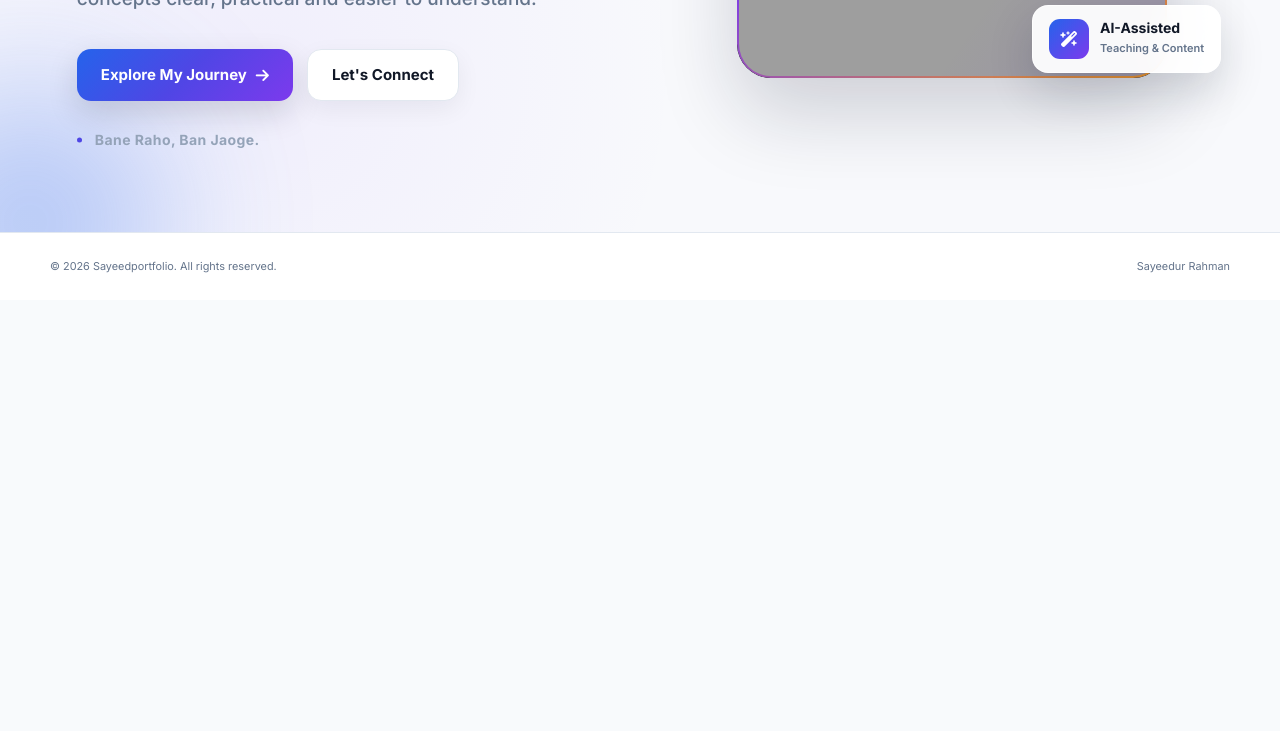
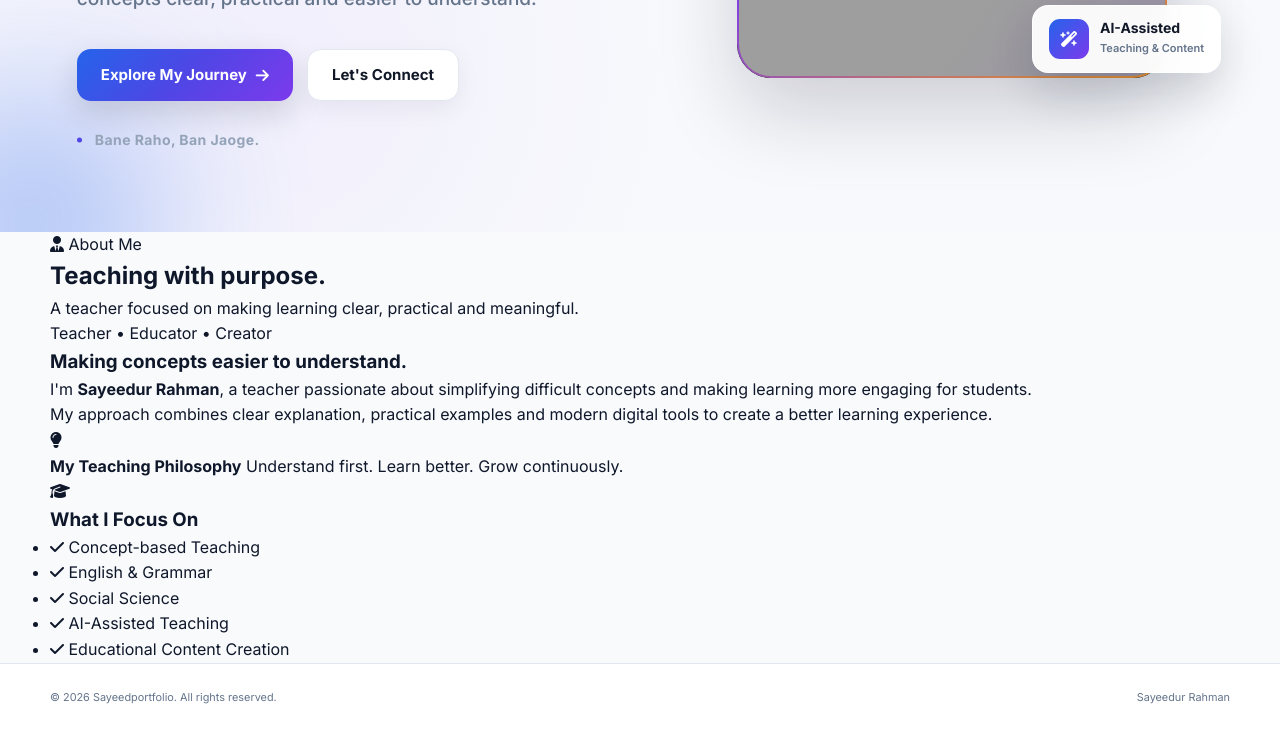
Before and after one commit to sayeed2758/Sayeedportfolio, a plain HTML site: page index.html in a window 1280 px wide. Shown: the part 655-1386 px from the top of the page. Before the commit the page ends 955 px from the top, so only its background shows below. Drawn offline with Linux system fonts and the light colour scheme; grey boxes are pictures that could not be loaded.

Commit message:
Update index.html

```diff
--- a/index.html
+++ b/index.html
@@ -322,7 +322,117 @@
     </div>
 
 </section>
+<!-- =========================
+     ABOUT SECTION
+========================= -->
+<section class="about-section" id="about">
 
+    <div class="container">
+
+        <!-- Section Heading -->
+        <div class="about-heading">
+            <span class="about-eyebrow">
+                <i class="fa-solid fa-user-tie"></i>
+                About Me
+            </span>
+
+            <h2>
+                Teaching with
+                <span>purpose.</span>
+            </h2>
+
+            <p>
+                A teacher focused on making learning clear,
+                practical and meaningful.
+            </p>
+        </div>
+
+        <!-- About Content -->
+        <div class="about-grid">
+
+            <!-- Main Introduction -->
+            <div class="about-content">
+
+                <span class="about-label">
+                    Teacher • Educator • Creator
+                </span>
+
+                <h3>
+                    Making concepts easier to understand.
+                </h3>
+
+                <p>
+                    I'm <strong>Sayeedur Rahman</strong>, a teacher
+                    passionate about simplifying difficult concepts
+                    and making learning more engaging for students.
+                </p>
+
+                <p>
+                    My approach combines clear explanation,
+                    practical examples and modern digital tools
+                    to create a better learning experience.
+                </p>
+
+                <div class="about-highlight">
+                    <i class="fa-solid fa-lightbulb"></i>
+
+                    <div>
+                        <strong>My Teaching Philosophy</strong>
+                        <span>
+                            Understand first. Learn better. Grow continuously.
+                        </span>
+                    </div>
+                </div>
+
+            </div>
+
+            <!-- Expertise Card -->
+            <div class="about-card">
+
+                <div class="about-card-icon">
+                    <i class="fa-solid fa-graduation-cap"></i>
+                </div>
+
+                <h3>
+                    What I Focus On
+                </h3>
+
+                <ul class="about-list">
+
+                    <li>
+                        <i class="fa-solid fa-check"></i>
+                        <span>Concept-based Teaching</span>
+                    </li>
+
+                    <li>
+                        <i class="fa-solid fa-check"></i>
+                        <span>English & Grammar</span>
+                    </li>
+
+                    <li>
+                        <i class="fa-solid fa-check"></i>
+                        <span>Social Science</span>
+                    </li>
+
+                    <li>
+                        <i class="fa-solid fa-check"></i>
+                        <span>AI-Assisted Teaching</span>
+                    </li>
+
+                    <li>
+                        <i class="fa-solid fa-check"></i>
+                        <span>Educational Content Creation</span>
+                    </li>
+
+                </ul>
+
+            </div>
+
+        </div>
+
+    </div>
+
+</section>
 
     </main>
 
```
